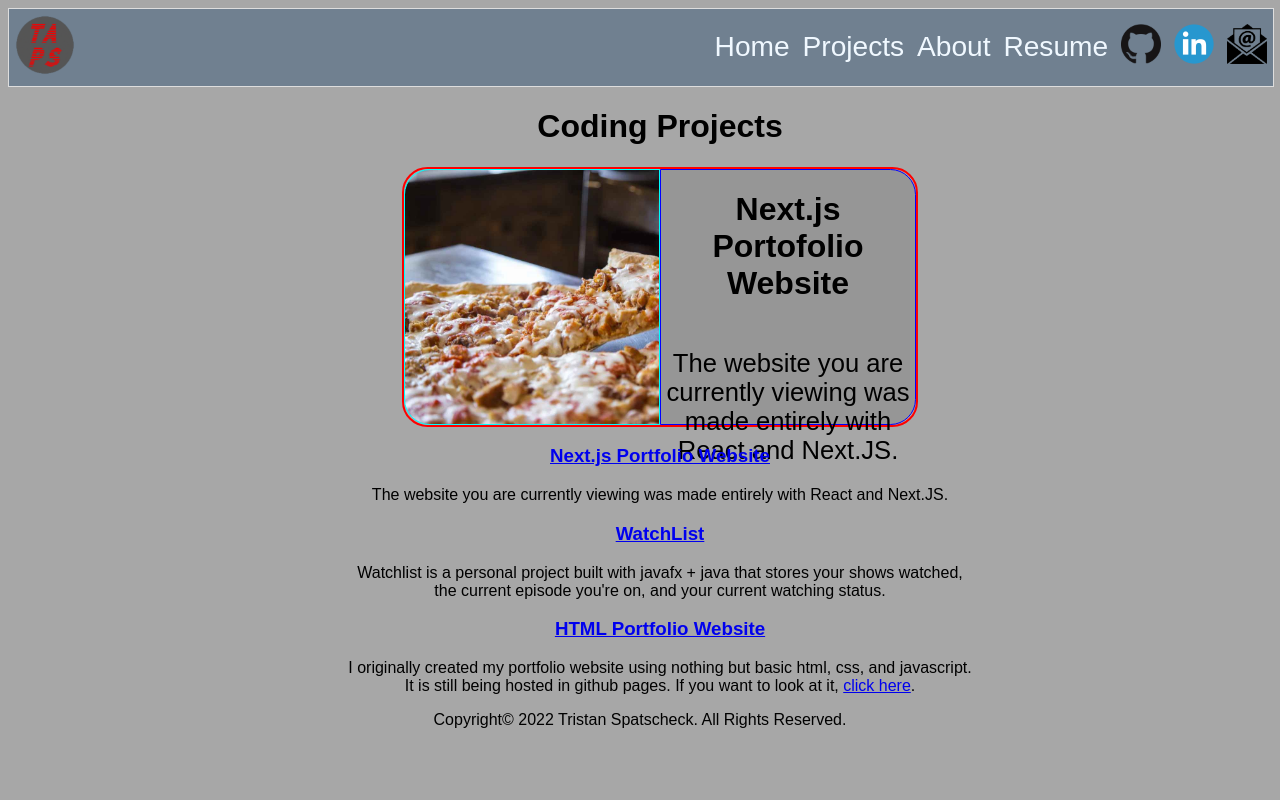
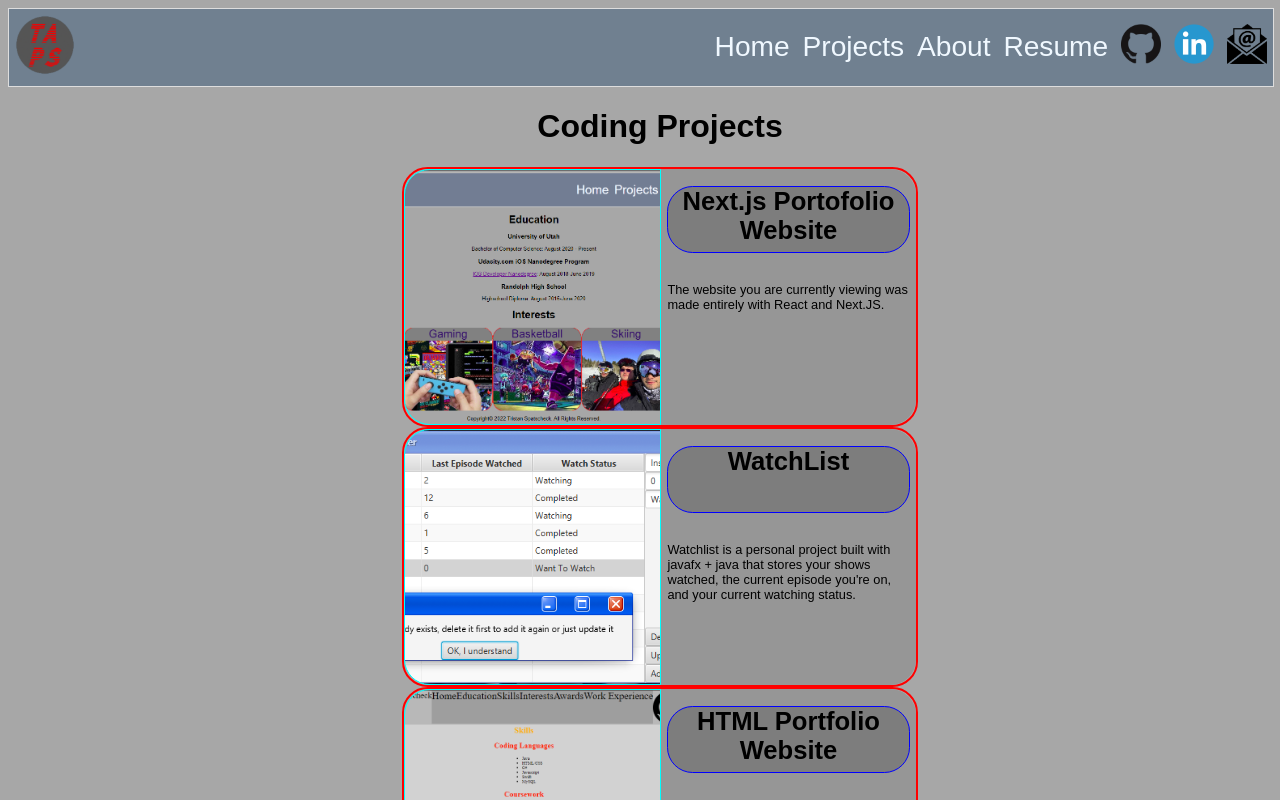
Before and after one commit to tapscodes/tapscodes.github.io, a Next.js app: page /projects in a window 1280 px wide. Shown: the top 800 px of the page. Built offline with nearby package versions, Linux system fonts and the light colour scheme.

Commit message:
Updated Project Page

```diff
--- a/pages/projects.js
+++ b/pages/projects.js
@@ -11,20 +11,14 @@ const Projects = () => {
             </Head>
             <ul>
                 <h1>Coding Projects</h1>
-                <ImageDescriptionBox href="https://github.com/tapscodes" target="_blank" img_url="Images/pizza.jpg"
+                <ImageDescriptionBox href="https://github.com/tapscodes/tapscodes.github.io" target="_blank" img_url="Images/site_view.png"
                 header = "Next.js Portofolio Website" text="The website you are currently viewing was made entirely with React and Next.JS."/>
-                <h3><Link href="https://github.com/tapscodes/tapscodes.github.io">Next.js Portfolio Website</Link></h3>
-                <p>The website you are currently viewing was made entirely with React and Next.JS.</p>
-                <h3><Link href="https://github.com/tapscodes/WatchList">WatchList</Link></h3>
-                <p>
-                    Watchlist is a personal project built with javafx + java that stores your shows watched,<br />
-                    the current episode you're on, and your current watching status.
-                </p>
-                <h3><Link href="https://github.com/tapscodes/FirstSite">HTML Portfolio Website</Link></h3>
-                <p>
-                    I originally created my portfolio website using nothing but basic html, css, and javascript.<br/>
-                    It is still being hosted in github pages. If you want to look at it, <Link href="https://tapscodes.github.io/FirstSite">click here</Link>.
-                </p>
+                <ImageDescriptionBox href="https://github.com/tapscodes/WatchList" target="_blank" img_url="Images/watchtime.png"
+                header = "WatchList" text="Watchlist is a personal project built with javafx + java that stores your shows watched,
+                the current episode you're on, and your current watching status."/>
+                <ImageDescriptionBox href="https://github.com/tapscodes/FirstSite" target="_blank" img_url="Images/first_site.png"
+                header = "HTML Portfolio Website" text="I originally created my portfolio website using nothing but basic html, css, and javascript.
+                It is still being hosted in github pages if you'd want to look at it."/>
             </ul>
         </div>
      );
--- a/styles/components/ImageDescriptionBox.module.css
+++ b/styles/components/ImageDescriptionBox.module.css
@@ -15,8 +15,12 @@
     flex: 3;
 
     display: flex;
+
     background-size: cover;
     background-repeat: no-repeat;
+    background-position: center center;
+
+    background-color: rgb(0,255,255);;
 
     border: 0.01vw solid rgb(0,255,255);
     border-top-left-radius: 2vw;
@@ -37,12 +41,28 @@
 
     background-color: rgb(150, 150, 150);
 
-    border: 0.01vw solid rgb(0,0,255);
     border-top-right-radius: 2vw;
     border-bottom-right-radius: 2vw;
 }
-.textbox p{
+.textbox h1{
+    flex: 2;
+    margin-left: 0.5vw;
+    margin-right: 0.5vw;
+
+    background-color: rgb(125, 125, 125);
+
     font-size: 2vw;
     text-align: center;
+
+    border: 0.01vw solid rgb(0,0,255);
+    border-radius: 2vw;
+}
+.textbox p{
+    flex: 4;
+    margin-left: 0.5vw;
+    margin-right: 0.5vw;
+
+    font-size: 1vw;
+    text-align: left;
     vertical-align: middle;
 }
--- a/xtra/components/ImageDescriptionBox.js
+++ b/xtra/components/ImageDescriptionBox.js
@@ -11,7 +11,7 @@ const ImageDescriptionBox = (props) => {
     return (
         <div className={styles.box}>
             <div className={styles.image} style={{backgroundImage:"url(" + props.img_url + ")"}}>
-                <a href={props.href}>You Should Never See This Text, It's Just Here To Make The Image A Link</a>
+                <a href={props.href} target={props.target}>You Should Never See This Text, It's Just Here To Make The Image A Link</a>
             </div>
             <div className={styles.textbox}>
                 <h1>{props.header}</h1>
```
Also changed, not shown: public/Images/first_site.PNG (added), public/Images/watchtime.PNG (added).
